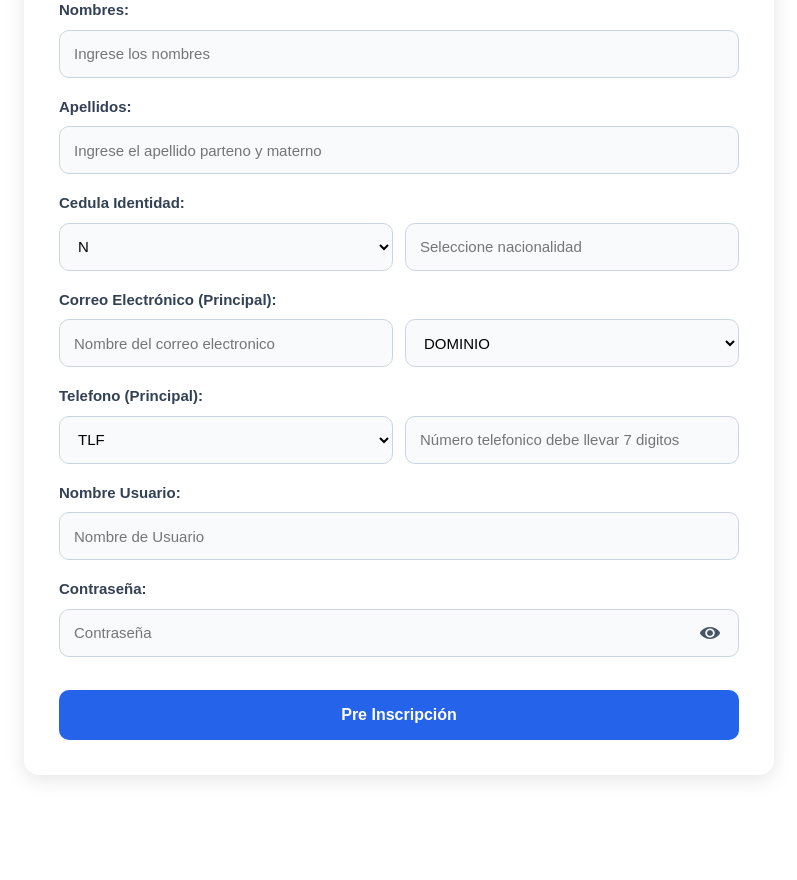
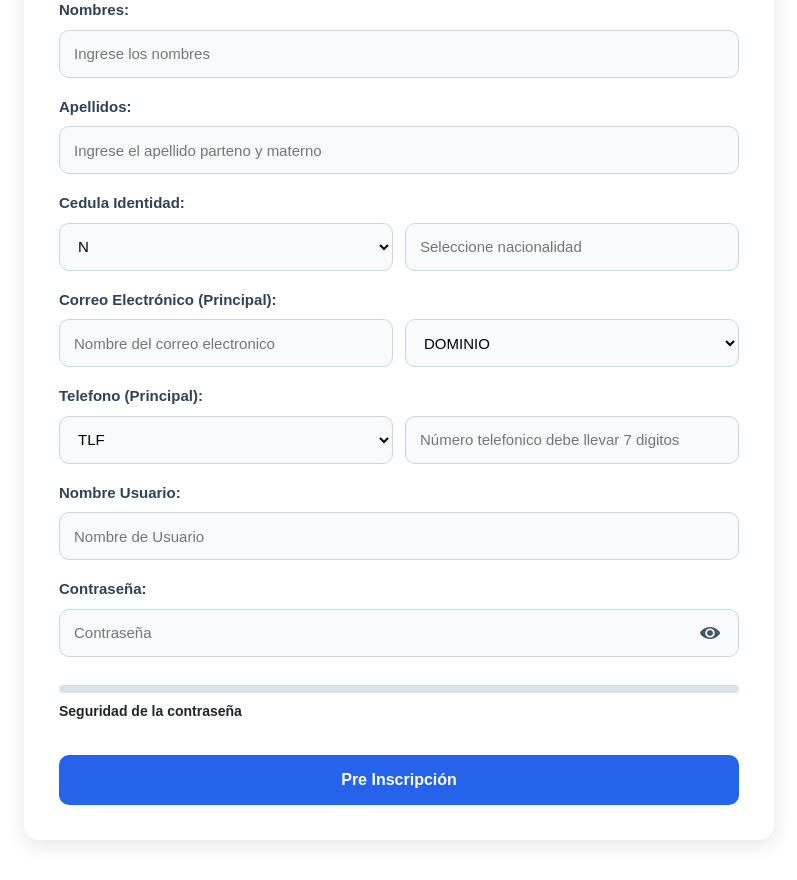
Before and after one commit to Ant2026/carsce, a Django app: a page that uses inicio_sesion/Templates/pre_inscripción.html in a window 1280 px wide. Shown: the part 142-1022 px from the top of the page, without its empty margins (241-1038 px from the left). Before the commit the page ends 922 px from the top, so only its background shows below. Run offline with Django 5.2, Linux system fonts and the light colour scheme; some libraries are stand-ins or nearby versions.

```diff
--- a/inicio_sesion/Templates/inicio_sesion.html
+++ b/inicio_sesion/Templates/inicio_sesion.html
@@ -11,7 +11,7 @@
         </div>
 
         <div class="login-right">
-            <form method="post" id="loginForm">
+            <form method="post" id="formulario_login">
                 <h3 class="titulo">Inicio de Sesión</h3>
                 {% csrf_token %}
 
@@ -48,7 +48,7 @@
     </div>
 </section>
 
-<script type="module" src="{% static 'Funcionalidades/contrasenia.js' %}"></script>
-
+<script src="{% static 'Funcionalidades/contrasenia.js' %}"></script>
+<script src="{% static 'Funciones_Asincronas/autenticación.js' %}"></script>
 
 {% endblock %}
--- a/inicio_sesion/Templates/panel_recuperar_credenciales.html
+++ b/inicio_sesion/Templates/panel_recuperar_credenciales.html
@@ -4,8 +4,8 @@
 
 {% load static %}
 
+{% if request.session.usuario_existe %}
     <section id="panel_recuperacion">
-
         <div class="recuperar_usuario">
             <a href="{% url 'recuperar_usuario' %}">
                 <img src="{% static 'Imagenes/usuario.png' %}"
@@ -23,7 +23,7 @@
                 <p>Recuperar Contraseña</p>
             </a>
         </div>
-
     </section>
+{% endif %}
 
 {% endblock %}
--- a/inicio_sesion/Templates/pre_inscripción.html
+++ b/inicio_sesion/Templates/pre_inscripción.html
@@ -7,14 +7,14 @@
 <section id="pre_inscripcion">
     <h3>Pre Inscripción</h3>
 
-    <form method="post" id="formulario">
+    <form method="post" id="formulario_pre_inscripcion">
         {% csrf_token %}
 
         <label for="nombre">Nombres:</label>
-        <input type="text" name="nombres" id="nombre" autocomplete="off" placeholder="Ingrese los nombres">
+        <input type="text" name="nombres" id="nombre" autocomplete="off" placeholder="Ingrese los nombres" required>
 
         <label for="apellido">Apellidos:</label>
-        <input type="text" name="apellidos" id="apellido" autocomplete="off" placeholder="Ingrese el apellido parteno y materno">
+        <input type="text" name="apellidos" id="apellido" autocomplete="off" placeholder="Ingrese el apellido parteno y materno" required>
 
         <label for="cedula_identidad">Cedula Identidad:</label>
         <div class="grupo-campo">
@@ -23,31 +23,38 @@
                 <option value="V">V</option>
                 <option value="E">E</option>
             </select>
-            <input type="text" name="cedula_identidad" id="cedula_identidad" autocomplete="off">
+            <input type="text" name="cedula_identidad" id="cedula_identidad" autocomplete="off" required>
         </div>
 
         <label for="Correo">Correo Electrónico (Principal):</label>
         <div class="grupo-campo">
-            <input type="text" name="correo_electronico" id="Correo" autocomplete="off">
+            <input type="text" name="correo_electronico" id="Correo" autocomplete="off" required>
             <select name="dominio" id="dominio"></select>
         </div>
 
         <label for="numero_telefonico">Telefono (Principal):</label>
         <div class="grupo-campo">
             <select name="prefijo" id="prefijo_telefono"></select>
-            <input type="text" name="telefono" id="numero_telefonico" autocomplete="off" disabled>
+            <input type="text" name="telefono" id="numero_telefonico" autocomplete="off" disabled required>
         </div>
 
         <label for="nombre_usuario">Nombre Usuario:</label>
-        <input type="text" name="usuario" id="nombre_usuario" autocomplete="off" placeholder="Nombre de Usuario">
+        <input type="text" name="usuario" id="nombre_usuario" autocomplete="off" placeholder="Nombre de Usuario" required>
 
         <label for="password">Contraseña:</label>
         <div class="contrasenia">
-            <input type="password" name="password" id="password" autocomplete="off" placeholder="Contraseña">
+            <input type="password" name="password" id="password" autocomplete="off" placeholder="Contraseña" required>
+
             <i class="icon-eye icon-password" id="mostrar_password"></i>
             <i class="icon-eye-off icon-password" id="ocultar_password"></i>
         </div>
 
+        <div class="seguridad-password">
+            <div class="barra-password">
+                <div id="nivel_password"></div>
+            </div>
+            <span id="texto_password">Seguridad de la contraseña</span>
+        </div>
         <button type="submit">Pre Inscripción</button>
     </form>
 </section>
@@ -56,7 +63,8 @@
 <script src="{% static 'Funcionalidades/correo_electronico.js' %}"></script>
 <script src="{% static 'Funcionalidades/cedula_identidad.js' %}"></script>
 <script src="{% static 'Funcionalidades/contrasenia.js' %}"></script>
+<script src="{% static 'Funcionalidades/validar_contrasenia.js' %}"></script>
 
-<script src="{% static 'Funcionalidades/registro_pre_inscripcion.js' %}"></script>
+<script src="{% static 'Funciones_Asincronas/registro_pre_inscripcion.js' %}"></script>
 
 {% endblock %}
--- a/inicio_sesion/static/Estilos/formulario_buscar_usuario.css
+++ b/inicio_sesion/static/Estilos/formulario_buscar_usuario.css
@@ -54,20 +54,20 @@
     align-items: center;
 }
 
-.tarjeta-login {
+#seccion-login form {
     width: 100%;
     display: flex;
     flex-direction: column;
     gap: 10px;
 }
 
-.tarjeta-login h3 {
+#seccion-login form h3 {
     text-align: center;
     margin-bottom: 5px;
 
 }
 
-.tarjeta-login label {
+#seccion-login form label {
     font-size: 14px;
     margin-bottom: 2px;
 }
--- a/inicio_sesion/static/Estilos/formularios_registros.css
+++ b/inicio_sesion/static/Estilos/formularios_registros.css
@@ -183,7 +183,6 @@
     margin-bottom: -10px;
 }
 
-/* Inputs normales */
 #pre_inscripcion input,
 #pre_inscripcion select{
     height: 48px;
@@ -196,7 +195,6 @@
     background: #f8fafc;
 }
 
-/* Focus */
 #pre_inscripcion input:focus,
 #pre_inscripcion select:focus{
     border-color: #2563eb;
@@ -204,20 +202,17 @@
     background: #ffffff;
 }
 
-/* Agrupación equitativa */
 .grupo-campo{
     display: flex;
     gap: 12px;
     width: 100%;
 }
 
-/* Ambos ocupan el mismo espacio */
 .grupo-campo input,
 .grupo-campo select{
     flex: 1;
 }
 
-/* Botón */
 #pre_inscripcion button{
     margin-top: 15px;
     height: 50px;
@@ -256,7 +251,6 @@
     background: #ffffff;
 }
 
-/* Iconos */
 .icon-password{
     position: absolute;
     top: 50%;
@@ -277,7 +271,32 @@
     transform: translateY(-2px);
 }
 
-/* Responsive */
+.seguridad-password{
+    margin-top: 10px;
+}
+
+.barra-password{
+    width: 100%;
+    height: 8px;
+    background: #dbe2ea;
+    border-radius: 10px;
+    overflow: hidden;
+}
+
+#nivel_password{
+    width: 0%;
+    height: 100%;
+    border-radius: 10px;
+    transition: 0.3s;
+}
+
+#texto_password{
+    display: block;
+    margin-top: 8px;
+    font-size: 14px;
+    font-weight: bold;
+}
+
 @media(max-width: 600px){
 
     .grupo-campo{
--- /dev/null
+++ b/inicio_sesion/static/Funcionalidades/validar_contrasenia.js
@@ -0,0 +1,72 @@
+document.addEventListener("DOMContentLoaded", function(){
+
+    const password = document.getElementById("password");
+    const barra = document.getElementById("nivel_password");
+    const texto = document.getElementById("texto_password");
+
+    password.addEventListener("input", function(){
+        const valor = password.value;
+        const tiene_longitud = valor.length >= 8;
+
+        const tiene_mayuscula = /[A-Z]/.test(valor);
+        const tiene_minuscula = /[a-z]/.test(valor);
+        const tiene_numero = /[0-9]/.test(valor);
+
+        const tiene_especial = /[!@#$%^&*(),.?":{}|<>]/.test(valor);
+
+        let fuerza = 0;
+
+        if(tiene_longitud) fuerza++;
+        if(tiene_mayuscula) fuerza++;
+        if(tiene_minuscula) fuerza++;
+        if(tiene_numero) fuerza++;
+        if(tiene_especial) fuerza++;
+
+        if(fuerza <= 2){
+
+            password_segura = false;
+
+            barra.style.width = "33%";
+            barra.style.background = "#ef4444";
+
+            texto.textContent = "Contraseña débil";
+            texto.style.color = "#ef4444";
+
+        }
+
+        else if(fuerza <= 4){
+
+            password_segura = false;
+
+            barra.style.width = "66%";
+            barra.style.background = "#f59e0b";
+
+            texto.textContent = "Contraseña intermedia";
+            texto.style.color = "#f59e0b";
+
+        }
+
+        else{
+
+            password_segura = true;
+
+            barra.style.width = "100%";
+            barra.style.background = "#22c55e";
+
+            texto.textContent = "Contraseña segura";
+            texto.style.color = "#22c55e";
+
+        }
+
+        if(valor.length === 0){
+
+            password_segura = false;
+
+            barra.style.width = "0%";
+
+            texto.textContent = "Seguridad de la contraseña";
+            texto.style.color = "#000";
+        }
+
+    });
+});
--- a/inicio_sesion/static/Funcionalidades/registro_pre_inscripcion.js
+++ b/inicio_sesion/static/Funciones_Asincronas/buscar_usuario.js
@@ -1,9 +1,8 @@
 document.addEventListener("DOMContentLoaded", () => {
-    const formulario = document.getElementById("formulario")
+    const formulario = document.getElementById("formulario_buscar_usuario");
 
     formulario.addEventListener("submit", async function(e) {
         e.preventDefault()
-
         const datos_formulario = new FormData(formulario)
 
         try {
@@ -13,27 +12,39 @@ document.addEventListener("DOMContentLoaded", () => {
             });
             const resultado = await respuesta.json()
 
-            if (resultado.estado == "exito") {
-                Swal.fire({
-                    title: "Exito",
+           if (resultado.estado === "exito") {
+
+                await Swal.fire({
+                    title: "Correcto",
                     text: resultado.descripcion,
                     icon: "success",
                     allowOutsideClick: false,
                     allowEscapeKey: false
                 });
+
+                window.location.href = "/panel_recuperar_credenciales/";
+
             } else {
-                Swal.fire({
+                await Swal.fire({
                     title: "Error",
                     text: resultado.descripcion,
-                    icon: "error",
+                    icon: resultado.icon,
                     allowOutsideClick: false,
                     allowEscapeKey: false
                 });
+
+                formulario.reset()
             }
 
-            formulario.reset()
         } catch (error) {
-            console.error(error)
+            Swal.fire({
+                title: "Error",
+                text: "Ocurrió un error, por favor verifique!",
+                icon: "error",
+                allowOutsideClick: false,
+                allowEscapeKey: false
+            });
+
         }
     });
 
--- /dev/null
+++ b/inicio_sesion/static/Funciones_Asincronas/registro_pre_inscripcion.js
@@ -0,0 +1,30 @@
+document.addEventListener("DOMContentLoaded", () => {
+    const formulario = document.getElementById("formulario_pre_inscripcion")
+
+    formulario.addEventListener("submit", async function(e) {
+        e.preventDefault()
+
+        const datos_formulario = new FormData(formulario)
+
+        try {
+            const respuesta = await fetch("", {
+                method: "POST",
+                body: datos_formulario
+            });
+            const resultado = await respuesta.json()
+
+                Swal.fire({
+                    title: resultado.icon,
+                    text: resultado.descripcion,
+                    icon: "success",
+                    allowOutsideClick: false,
+                    allowEscapeKey: false
+                });
+
+            formulario.reset()
+        } catch (error) {
+            console.error(error)
+        }
+    });
+
+});
--- a/inicio_sesion/views.py
+++ b/inicio_sesion/views.py
@@ -1,9 +1,7 @@
 from django.shortcuts import render, redirect
 from .models import Usuario, UsuarioPerfil, Perfiles, Contacto
-from django.contrib.auth.hashers import check_password
-from django.contrib.auth.hashers import make_password
+from django.contrib.auth.hashers import check_password, make_password
 from django.http import JsonResponse
-from django.views.decorators.http import require_POST
 
 # Create your views here.
 
@@ -18,32 +16,29 @@ def inicio_sesion(request):
 
         if nombre_usuario and contrasenia:
 
-            try:
-                usuario = Usuario.objects.get(nombre_usuario=nombre_usuario)
+            usuario = Usuario.objects.get(nombre_usuario=nombre_usuario)
 
+            if check_password(contrasenia, usuario.clave):
+                nombre_completo = usuario.nombres + " " + usuario.apellidos
 
-                if check_password(contrasenia, usuario.clave):
-                    nombre_completo = usuario.nombres + " " + usuario.apellidos
+                perfiles = Perfiles.objects.filter(usuarioperfil__id_usuario=usuario)
 
-                    perfiles = Perfiles.objects.filter(usuarioperfil__id_usuario=usuario)
+                lista_perfiles = list(perfiles.values_list('perfil', flat=True))
 
-                    lista_perfiles = list(perfiles.values_list('perfil', flat=True))
+                request.session['usuario_nombre'] = nombre_completo
+                request.session['perfiles'] = lista_perfiles
 
-                    request.session['usuario_nombre'] = nombre_completo
-                    request.session['perfiles'] = lista_perfiles
-
-                    return redirect("panel_usuario")
-                else:
-                    request.session['login_error'] = "Contraseña incorrecta"
-                    return redirect("inicio_sesion")
-
-            except Usuario.DoesNotExist:
-                request.session['login_error'] = "Usuario no existe"
-                return redirect("inicio_sesion")
-
+                return redirect("panel_usuario")
+            else:
+                return JsonResponse({
+                            "icon": "error",
+                            "descripcion": "Ya existe un correo registrado"
+                        })
         else:
-            request.session['login_error'] = "Campos vacíos"
-            return redirect("inicio_sesion")
+            return JsonResponse({
+                        "icon": "warning",
+                        "descripcion": "Ya existe un correo registrado"
+                    })
 
     error = request.session.pop('login_error', None)
     return render(request, 'inicio_sesion.html', {'login_error': error})
@@ -53,6 +48,44 @@ def cerrar_sesion(request):
     return redirect("inicio_sesion")
 
 def buscar_usuario(request):
+
+    if request.method == "POST":
+
+        nacionalidad = request.POST.get("nacionalidad")
+        num_cedula = request.POST.get("ci")
+
+        if nacionalidad and num_cedula:
+
+            cedula_identidad = nacionalidad + num_cedula
+
+            existe = Usuario.objects.filter(
+                cedula_identidad=cedula_identidad
+            ).exists()
+
+            if existe:
+
+                request.session['usuario_existe'] = True
+
+                return JsonResponse({
+                    "estado": "exito",
+                    "icon": "success",
+                    "descripcion": "Usuario encontrado"
+                })
+
+            else:
+
+                return JsonResponse({
+                    "estado": "fallo",
+                    "icon": "error",
+                    "descripcion": "No se encuentra registrado"
+                })
+
+        return JsonResponse({
+            "estado": "fallo",
+            "icon": "warning",
+            "descripcion": "Debe completar los campos"
+        })
+
     return render(request, 'buscar_usuario.html')
 
 def panel_recuperar_credenciales(request):
@@ -94,7 +127,6 @@ def pre_inscripción(request):
         password = request.POST.get("password")
 
         if nombres and apellidos and nacionalidad and num_cedula and nombre_correo and dominio and prefijo and num_telefono and usuario and password:
-
             correo_electronico = nombre_correo + dominio
             cedula_identidad = nacionalidad + num_cedula
             telefono = prefijo + num_telefono
@@ -112,23 +144,20 @@ def pre_inscripción(request):
             ).exists()
 
             if verificar_cedula:
-
                 return JsonResponse({
-                    "estado": "fallo",
+                    "icon": "error",
                     "descripcion": "Ya existe una cédula registrada"
                 })
 
             if verificar_correo:
-
                 return JsonResponse({
-                    "estado": "fallo",
+                    "icon": "error",
                     "descripcion": "Ya existe un correo registrado"
                 })
 
             if verificar_usuario:
-
                 return JsonResponse({
-                    "estado": "fallo",
+                    "icon": "error",
                     "descripcion": "Ya existe el usuario registrado"
                 })
 
@@ -157,12 +186,12 @@ def pre_inscripción(request):
             )
 
             return JsonResponse({
-                "estado": "exito",
+                "icon": "success",
                 "descripcion": "Se registró correctamente"
             })
 
         return JsonResponse({
-            "estado": "fallo",
+            "icon": "warning",
             "descripcion": "Complete todos los campos"
         })
 
```
Also changed, not shown: inicio_sesion/Templates/buscar_usuario.html (+6 -7 lines), inicio_sesion/static/Funciones_Asincronas/autenticación.js (added, +29 -0 lines). Lines whose indentation alone changed are shown as unchanged.
